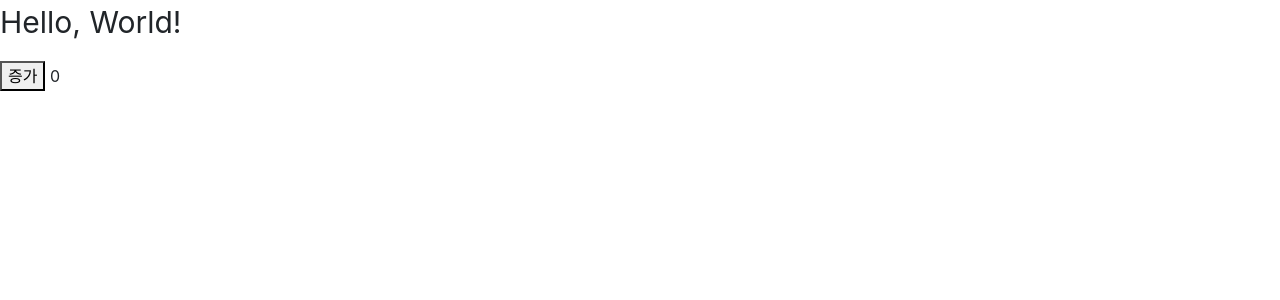
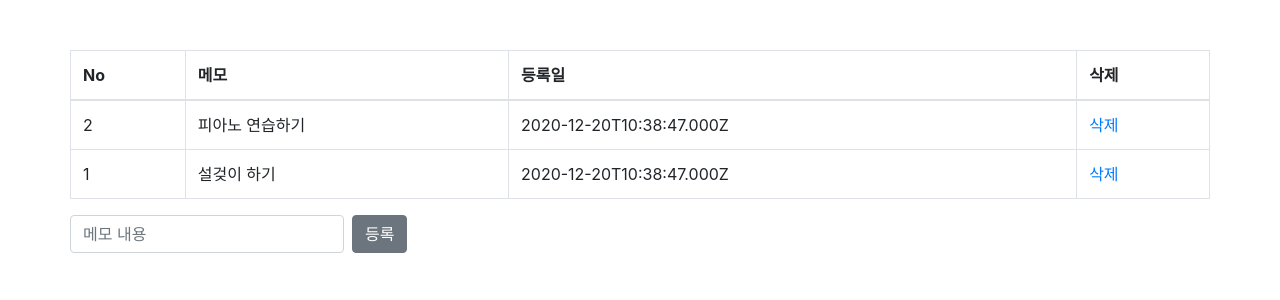
Before and after one commit to setvect/electron-memo, a Vue app: page / in a window 1280 px wide. Shown: the top 300 px of the page. Built offline with nearby package versions, Linux system fonts and the light colour scheme; the HTML template or start-up script is replaced by a standard one.

Commit message:
메모장 HTML(목록, 등록)

```diff
--- a/src/renderer/components/MemoList.vue
+++ b/src/renderer/components/MemoList.vue
@@ -1,26 +1,91 @@
 <template>
-  <div>
-    <p class="title">Hello, World!</p>
-    <button @click="incremnt()">증가</button>
-    {{ count }}
-  </div>
+  <b-container class="warp">
+    <b-row>
+      <b-table hover :bordered="true" :fields="fields" :items="items">
+        <template #cell(no)="data">
+          {{ data.item.no }}
+        </template>
+        <template #cell(메모)="data">
+          {{ data.item.memo }}
+        </template>
+        <template #cell(등록일)="data">
+          {{ data.item.regDate.toISOString() }}
+        </template>
+        <template #cell(삭제)="data">
+          <b-link @click="deleteItem(data.item.no)">삭제</b-link>
+        </template>
+      </b-table>
+    </b-row>
+    <b-row>
+      <b-form inline @submit="addMemo">
+        <b-form-input
+          v-model="memo"
+          type="text"
+          placeholder="메모 내용"
+          class="mb-2 mr-sm-2 mb-sm-0"
+          required
+        />
+        <b-button type="submit">등록</b-button>
+      </b-form>
+    </b-row>
+  </b-container>
 </template>
 
 <script lang="ts">
-import { Vue, Component, Prop } from "vue-property-decorator";
+import { Vue, Component } from "vue-property-decorator";
+
+interface IMemo {
+  no: number;
+  memo: string;
+  regDate: Date;
+}
 
 @Component
 export default class MemoList extends Vue {
   private count = 0;
+  private fields = ["no", "메모", "등록일", "삭제"];
+  private items: Array<IMemo> = [
+    { no: 2, memo: "피아노 연습하기", regDate: new Date(), },
+    { no: 1, memo: "설겆이 하기", regDate: new Date(), }
+  ];
+  private memo = "";
 
-  public incremnt(): void {
-    this.count++;
+  public deleteItem(no: number): void {
+    const val = this.items.find((item) => item.no == no);
+    if (val == null) {
+      return;
+    }
+    const index = this.items.indexOf(val);
+    if (index !== -1) {
+      this.items.splice(index, 1);
+    }
+  }
+  public addMemo(event: Event): void {
+    event.preventDefault();
+    let nextNo;
+    if (this.items.length == 0) {
+      nextNo = 1;
+    } else {
+      nextNo =
+        this.items
+          .map((item) => item.no)
+          .reduce((previous, current) =>
+            previous > current ? previous : current
+          ) + 1;
+    }
+
+    this.items.splice(0, 0, {
+      no: nextNo,
+      memo: this.memo,
+      regDate: new Date(),
+    });
+    this.memo = "";
   }
 }
 </script>
 
 <style scoped>
-.title {
-  font-size: 30px;
+.warp {
+  margin-top: 50px;
 }
 </style>
```
Also changed, not shown: .eslintrc.js, 2 other files (tests, documents, lock files or other folders).
